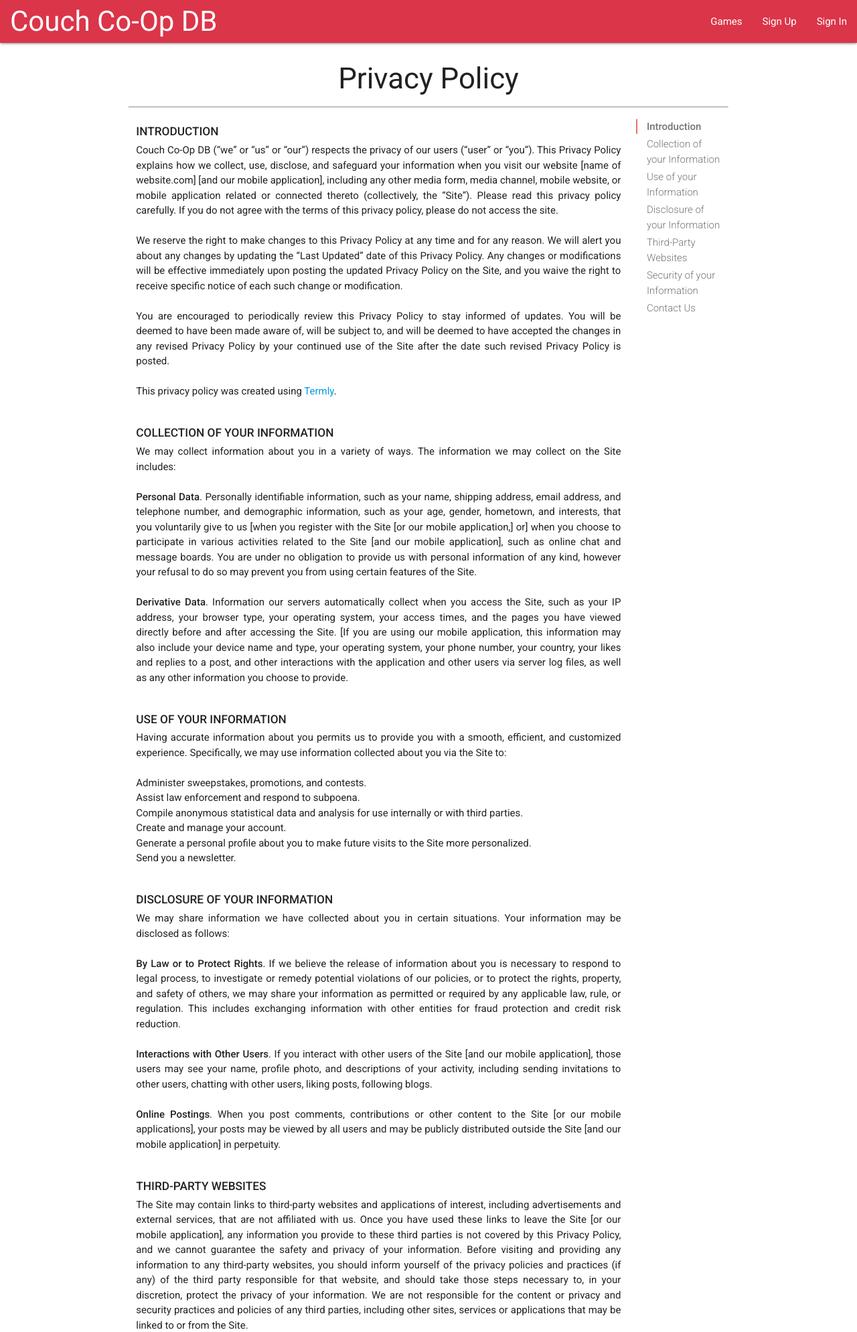
After one commit to MihaelaVacarus/Couch-Co-Op-DB, a Flask app: page /privacy_policy in a window 1280 px wide. The commit adds this page. Shown: the top 1989 px of the page at 67% size. Run offline with Flask 2, Linux system fonts and the light colour scheme; some libraries are stand-ins or nearby versions.

Commit message:
Add privacy policy template, link it and style it

```diff
--- a/templates/base.html
+++ b/templates/base.html
@@ -117,9 +117,16 @@
                     </p>
                 </div>
                 <div class="col l4 s12">
-                    <h6><a class="grey-text text-lighten-3" target="_blank" href="{{ url_for('terms_and_conditions') }}">Website Terms
-                            of Use</a></h5>
-                    <h6><a class="grey-text text-lighten-3" href="#">Privacy Policy</a></h6>
+                    <h6>
+                        <a class="grey-text text-lighten-3"
+                            href="{{ url_for('terms_and_conditions') }}">Website Terms
+                            of Use
+                        </a>
+                    </h6>
+                    <h6>
+                        <a class="grey-text text-lighten-3" href="{{ url_for('privacy_policy') }}">Privacy
+                            Policy</a>
+                    </h6>
                 </div>
                 </div>
                 </div>
--- /dev/null
+++ b/templates/privacy_policy.html
@@ -0,0 +1,136 @@
+{% extends "base.html" %}
+{% block content %}
+
+    <h3 class="center-align">Privacy Policy</h3>
+    <hr>
+    <div class="row">
+        <!-- Content retrieved and adapted from the Termly website: https://termly.io/resources/templates/privacy-policy-template/ -->
+        <div class="col s12 m9 l10">
+            <div id="introduction" class="section scrollspy terms-and-conds">
+                <h6>Introduction</h6>
+                <p>Couch Co-Op DB (“we” or “us” or “our”) respects the privacy of our users (“user” or “you”).
+                    This Privacy Policy explains how we collect, use, disclose, and safeguard your information when you
+                    visit our website [name of website.com] [and our mobile application], including any other media
+                    form, media channel, mobile website, or mobile application related or connected thereto
+                    (collectively, the “Site”). Please read this privacy policy carefully. If you do not agree with the
+                    terms of this privacy policy, please do not access the site. </p><br>
+                <p>We reserve the right to make changes to this Privacy Policy at any time and for any reason. We will
+                    alert you about any changes by updating the “Last Updated” date of this Privacy Policy. Any changes
+                    or modifications will be effective immediately upon posting the updated Privacy Policy on the Site,
+                    and you waive the right to receive specific notice of each such change or modification.
+                </p><br>
+                <p>You are encouraged to periodically review this Privacy Policy to stay informed of updates. You will
+                    be deemed to have been made aware of, will be subject to, and will be deemed to have accepted the
+                    changes in any revised Privacy Policy by your continued use of the Site after the date such revised
+                    Privacy Policy is posted.
+                </p><br>
+                <p>This privacy policy was created using <a
+                        href="https://termly.io/resources/templates/privacy-policy-template/">Termly</a>.</p>
+            </div>
+            <div id="collection-information" class="section scrollspy terms-and-conds">
+                <h6>Collection of your Information</h6>
+                <p>We may collect information about you in a variety of ways. The information we may collect on the Site
+                    includes:</p><br>
+                <p>
+                    <strong>Personal Data</strong>.
+                    Personally identifiable information, such as your name, shipping address, email address, and
+                    telephone number, and demographic information, such as your age, gender, hometown, and interests,
+                    that you voluntarily give to us [when you register with the Site [or our mobile application,] or]
+                    when you choose to participate in various activities related to the Site [and our mobile
+                    application], such as online chat and message boards. You are under no obligation to provide us with
+                    personal information of any kind, however your refusal to do so may prevent you from using certain
+                    features of the Site.</p><br>
+                <p>
+                    <strong>Derivative Data</strong>.
+                    Information our servers automatically collect when you access the Site, such as your IP address,
+                    your browser type, your operating system, your access times, and the pages you have viewed directly
+                    before and after accessing the Site. [If you are using our mobile application, this information may
+                    also include your device name and type, your operating system, your phone number, your country, your
+                    likes and replies to a post, and other interactions with the application and other users via server
+                    log files, as well as any other information you choose to provide.
+                </p>
+            </div>
+            <div id="use-information" class="section scrollspy terms-and-conds">
+                <h6>Use of your Information</h6>
+                <p>Having accurate information about you permits us to provide you with a smooth, efficient, and
+                    customized experience. Specifically, we may use information collected about you via the Site to:
+                </p><br>
+                <ul>
+                    <li>Administer sweepstakes, promotions, and contests.</li>
+                    <li>Assist law enforcement and respond to subpoena.</li>
+                    <li>Compile anonymous statistical data and analysis for use internally or with third parties.</li>
+                    <li>Create and manage your account.</li>
+                    <li>Generate a personal profile about you to make future visits to the Site more personalized.</li>
+                    <li>Send you a newsletter.</li>
+            </div>
+            <div id="disclosure-information" class="section scrollspy terms-and-conds">
+                <h6>Disclosure of your Information</h6>
+                <p>We may share information we have collected about you in certain situations. Your information may be
+                    disclosed as follows:</p><br>
+                <p>
+                    <strong>By Law or to Protect Rights</strong>.
+                    If we believe the release of information about you is necessary to respond to legal process, to
+                    investigate or remedy potential violations of our policies, or to protect the rights, property, and
+                    safety of others, we may share your information as permitted or required by any applicable law,
+                    rule, or regulation. This includes exchanging information with other entities for fraud protection
+                    and credit risk reduction.
+                </p><br>
+                <p>
+                    <strong>Interactions with Other Users</strong>.
+                    If you interact with other users of the Site [and our mobile application], those users may see your
+                    name, profile photo, and descriptions of your activity, including sending invitations to other
+                    users, chatting with other users, liking posts, following blogs.</p><br>
+                <p>
+                    <strong>Online Postings</strong>.
+                    When you post comments, contributions or other content to the Site [or our mobile applications],
+                    your posts may be viewed by all users and may be publicly distributed outside the Site [and our
+                    mobile application] in perpetuity.
+                </p>
+            </div>
+            <div id="third-party" class="section scrollspy terms-and-conds">
+                <h6>Third-Party Websites</h6>
+                <p>The Site may contain links to third-party websites and applications of
+                    interest, including advertisements and external services, that are not affiliated with us. Once you
+                    have used these links to leave the Site [or our mobile application], any information you provide to
+                    these third parties is not covered by this Privacy Policy, and we cannot guarantee the safety and
+                    privacy of your information. Before visiting and providing any information to any third-party
+                    websites, you should inform yourself of the privacy policies and practices (if any) of the third
+                    party responsible for that website, and should take those steps necessary to, in your discretion,
+                    protect the privacy of your information. We are not responsible for the content or privacy and
+                    security practices and policies of any third parties, including other sites, services or
+                    applications that may be linked to or from the Site.
+                </p>
+            </div>
+            <div id="security-information" class="section scrollspy terms-and-conds">
+                <h6>Security of your Information</h6>
+                <p>We use administrative, technical, and physical security measures to help protect your personal
+                    information. While we have taken reasonable steps to secure the personal information you provide to
+                    us, please be aware that despite our efforts, no security measures are perfect or impenetrable, and
+                    no method of data transmission can be guaranteed against any interception or other type of misuse.
+                    Any information disclosed online is vulnerable to interception and misuse by unauthorized parties.
+                    Therefore, we cannot guarantee complete security if you provide personal information.
+                </p>
+            </div>
+            <div id="contact-us" class="section scrollspy terms-and-conds">
+                <h6>Contact Us</h6>
+                <p>If you have questions or comments about this Privacy Policy, please contact us at:</p><br>
+                <strong>
+                    <p>Couch Co-Op DB</p>
+                    <p>hello@couchcoopdb.com</p>
+                </strong>
+            </div>
+        </div>
+        <div class="col hide-on-small-only m3 l2">
+            <ul class="section table-of-contents">
+                <li><a href="#introduction">Introduction</a></li>
+                <li><a href="#collection-information">Collection of your Information</a></li>
+                <li><a href="#use-information">Use of your Information</a></li>
+                <li><a href="#disclosure-information">Disclosure of your Information</a></li>
+                <li><a href="#third-party">Third-Party Websites</a></li>
+                <li><a href="#security-information">Security of your Information</a></li>
+                <li><a href="#contact-us">Contact Us</a></li>
+            </ul>
+        </div>
+    </div>
+
+{% endblock %}
```
